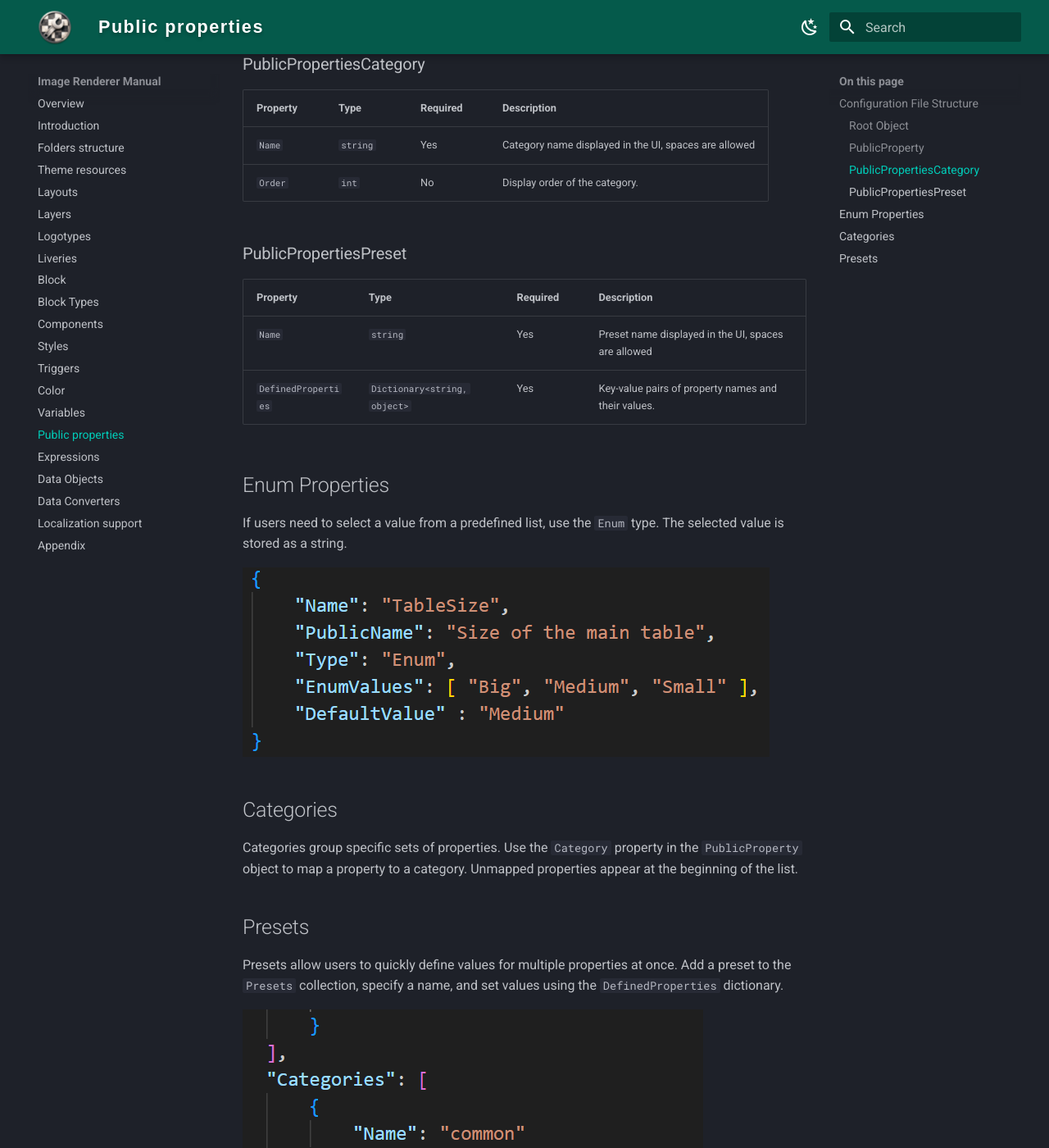
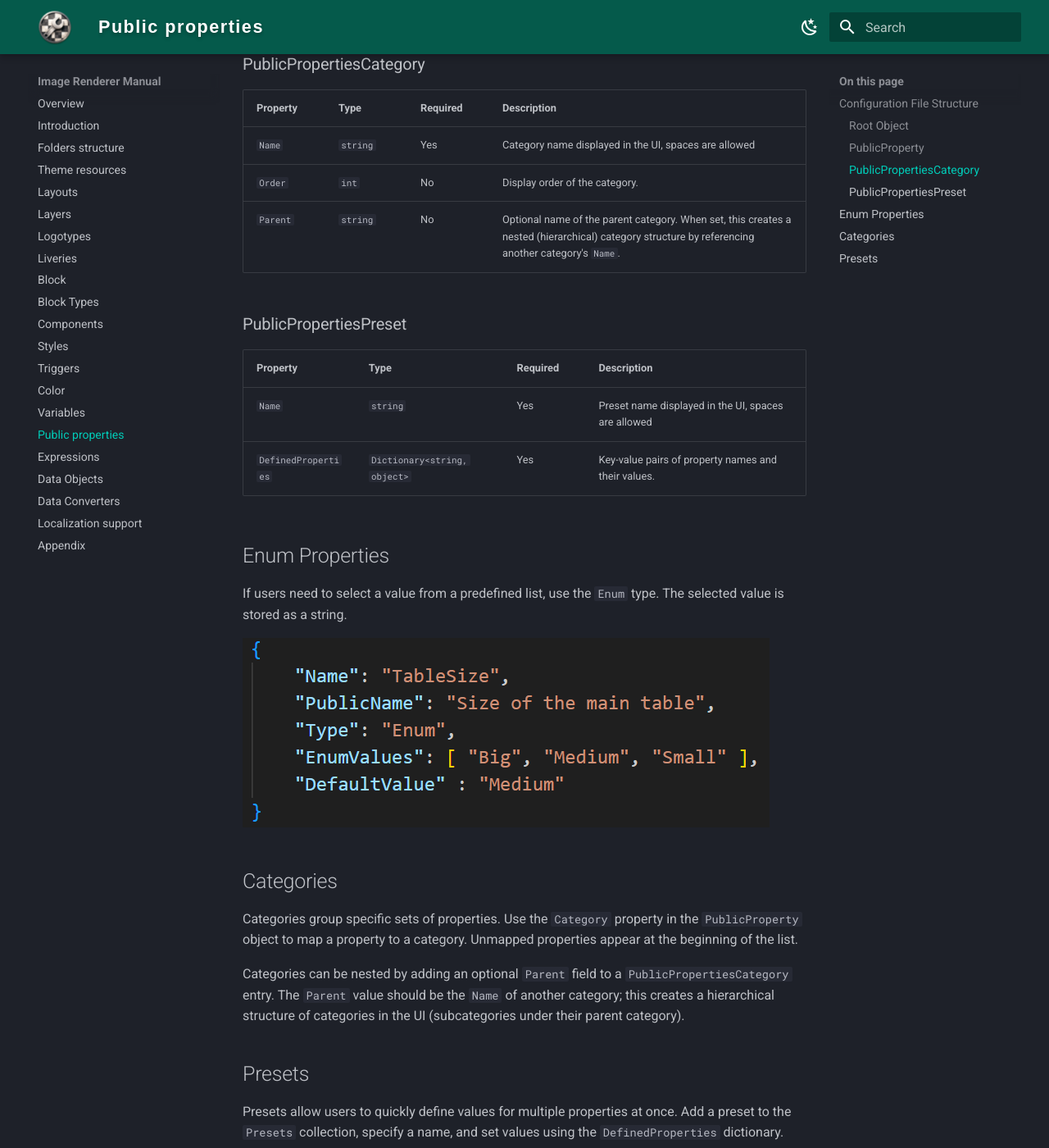
Before and after one commit to vlad-men/RacingLeagueTools_Docs, an MkDocs documentation site: the page built from docs/flex-renderer/manual/public-properties.md, in a window 1280 px wide and 1400 px high, scrolled down 2492 px. Shown: the whole window at 82% size. Built offline with MkDocs 1.6.1 and Material for MkDocs 9.7.7, drawn with Linux system fonts in a browser that asks for light colours.

Commit message:
Add optional 'Parent' field to PublicPropertiesCategory for nested categories

```diff
--- a/docs/flex-renderer/manual/public-properties.md
+++ b/docs/flex-renderer/manual/public-properties.md
@@ -42,6 +42,7 @@ The `public_properties.json` file consists of lists for properties, categories,
 | --- | --- | --- | --- |
 | `Name` | `string` | Yes | Category name displayed in the UI, spaces are allowed |
 | `Order` | `int` | No | Display order of the category. |
+| `Parent` | `string` | No | Optional name of the parent category. When set, this creates a nested (hierarchical) category structure by referencing another category's `Name`. |
 
 ### PublicPropertiesPreset
 
@@ -60,6 +61,8 @@ If users need to select a value from a predefined list, use the `Enum` type. The
 
 Categories group specific sets of properties. Use the `Category` property in the `PublicProperty` object to map a property to a category. Unmapped properties appear at the beginning of the list.
 
+Categories can be nested by adding an optional `Parent` field to a `PublicPropertiesCategory` entry. The `Parent` value should be the `Name` of another category; this creates a hierarchical structure of categories in the UI (subcategories under their parent category).
+
 ## Presets
 
 Presets allow users to quickly define values for multiple properties at once. Add a preset to the `Presets` collection, specify a name, and set values using the `DefinedProperties` dictionary.
```
